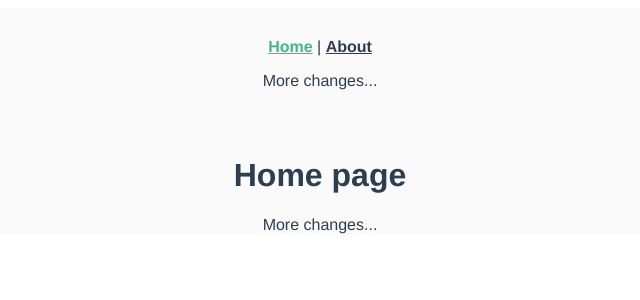
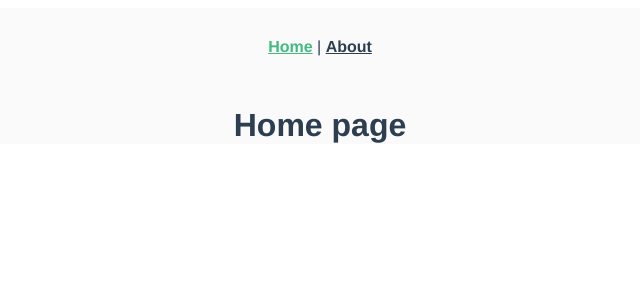
Before and after one commit to pbsabella/vue-test-app, a Vue app: page /#/ in a window 1280 px wide. Shown: the top 300 px of the page, without its empty margins (320-960 px from the left). Built offline with nearby package versions, Linux system fonts and the light colour scheme.

Commit message:
Revert "Test conflicting changes"
This reverts commit c509ded7a234f22836f647d72f80b068514b43e5.

```diff
--- a/src/App.vue
+++ b/src/App.vue
@@ -3,7 +3,6 @@
     <div id="nav">
       <router-link to="/">Home</router-link> |
       <router-link to="/about">About</router-link>
-      <p>More changes...</p>
     </div>
     <router-view/>
   </div>
--- a/src/views/About.vue
+++ b/src/views/About.vue
@@ -1,6 +1,5 @@
 <template>
   <div class="about">
     <h1>This is an about page</h1>
-    <p>More changes...</p>
   </div>
 </template>
--- a/src/views/Home.vue
+++ b/src/views/Home.vue
@@ -15,7 +15,6 @@ export default defineComponent({
 <template>
   <div class="home">
     <h1>Home page</h1>
-    <p>More changes...</p>
   </div>
 </template>
 
```
